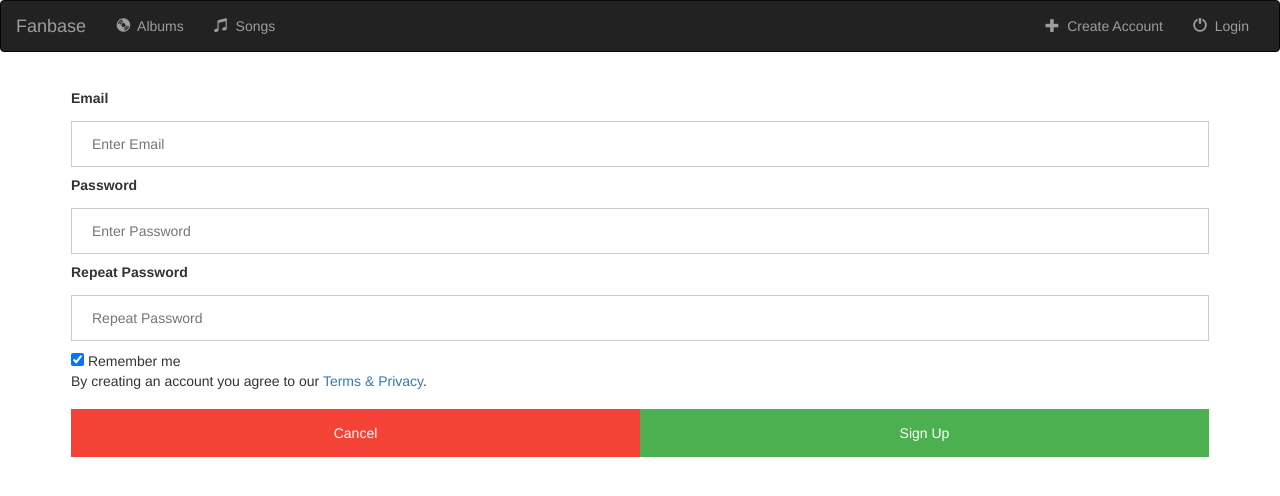
After one commit to jpyneni3/fanbase-application, a Django app: template hello/templates/login.html in a window 1280 px wide. The commit adds this page. Shown: the top 496 px of the page. Run offline with Django 3.2, Linux system fonts and the light colour scheme; the template is opened without the code that fills it, so the values that code supplies are empty; some libraries are stand-ins or nearby versions.

Commit message:
Added login.html

```diff
--- a/gettingstarted/urls.py
+++ b/gettingstarted/urls.py
@@ -14,4 +14,5 @@ urlpatterns = [
     url(r'^db', hello.views.db, name='db'),
     url(r'^admin/', include(admin.site.urls)),
     url(r'^signup/', hello.views.signup, name='signup')
+    url(r'^login/', hello.views.login, name='login')
 ]
--- a/hello/templates/base.html
+++ b/hello/templates/base.html
@@ -43,7 +43,7 @@
                             </a>
                         </li>
                         <li>
-                            <a href="#">
+                            <a href="{% url 'hello.views.login' %}">
                                 <span class="glyphicon glyphicon-off" aria-hidden="true"></span>&nbsp; Login
                             </a>
                         </li>
--- /dev/null
+++ b/hello/templates/login.html
@@ -0,0 +1,167 @@
+<!DOCTYPE html>
+<html lang="en">
+<head>
+    <meta charset="UTF-8">
+    <title>{% block title %}Fanbase{% endblock %}</title>
+    {% load staticfiles %}
+<!--     <link rel="shortcut icon" type="image/png" href="{%  static 'favicon.ico' %}"/> -->
+    <link rel="stylesheet" href="https://maxcdn.bootstrapcdn.com/bootstrap/3.3.6/css/bootstrap.min.css">
+    <link rel="stylesheet" href="http://cdnjs.cloudflare.com/ajax/libs/font-awesome/4.6.3/css/font-awesome.min.css">
+    <link rel="stylesheet" href="http://maxcdn.bootstrapcdn.com/bootstrap/3.3.7/css/bootstrap.min.css">
+    <link href='https://fonts.googleapis.com/css?family=Satisfy' rel='stylesheet' type='text/css'>
+    <script src="https://ajax.googleapis.com/ajax/libs/jquery/1.12.0/jquery.min.js"></script>
+    <script src="http://maxcdn.bootstrapcdn.com/bootstrap/3.3.6/js/bootstrap.min.js"></script>
+    <script src="{% static 'hello/js/main.js' %}"></script>
+</head>
+<style>
+/* Full-width input fields */
+input[type=text], input[type=password] {
+    width: 100%;
+    padding: 12px 20px;
+    margin: 8px 0;
+    display: inline-block;
+    border: 1px solid #ccc;
+    box-sizing: border-box;
+}
+
+/* Set a style for all buttons */
+button {
+    background-color: #4CAF50;
+    color: white;
+    padding: 14px 20px;
+    margin: 8px 0;
+    border: none;
+    cursor: pointer;
+    width: 100%;
+}
+
+/* Extra styles for the cancel button */
+.cancelbtn {
+    padding: 14px 20px;
+    background-color: #f44336;
+}
+
+/* Float cancel and signup buttons and add an equal width */
+.cancelbtn,.signupbtn {
+    float:left;
+    width:50%
+}
+
+/* Add padding to container elements */
+.container {
+    padding: 16px;
+}
+
+/* The Modal (background) */
+.modal {
+    display: none; /* Hidden by default */
+    position: fixed; /* Stay in place */
+    z-index: 1; /* Sit on top */
+    left: 0;
+    top: 0;
+    width: 100%; /* Full width */
+    height: 100%; /* Full height */
+    overflow: auto; /* Enable scroll if needed */
+    background-color: rgb(0,0,0); /* Fallback color */
+    background-color: rgba(0,0,0,0.4); /* Black w/ opacity */
+    padding-top: 60px;
+}
+
+/* Modal Content/Box */
+.modal-content {
+    background-color: #fefefe;
+    margin: 5% auto 15% auto; /* 5% from the top, 15% from the bottom and centered */
+    border: 1px solid #888;
+    width: 80%; /* Could be more or less, depending on screen size */
+}
+
+/* The Close Button (x) */
+.close {
+    position: absolute;
+    right: 35px;
+    top: 15px;
+    color: #000;
+    font-size: 40px;
+    font-weight: bold;
+}
+
+.close:hover,
+.close:focus {
+    color: red;
+    cursor: pointer;
+}
+
+/* Clear floats */
+.clearfix::after {
+    content: "";
+    clear: both;
+    display: table;
+}
+
+/* Change styles for cancel button and signup button on extra small screens */
+@media screen and (max-width: 300px) {
+    .cancelbtn, .signupbtn {
+       width: 100%;
+    }
+}
+</style>
+    <body>
+        <div class="page-wrap">
+        <nav class="navbar navbar-inverse">
+            <div class="container-fluid">
+
+                <!-- Header -->
+                <div class="navbar-header">
+                    <button type="button" class="navbar-toggle" data-toggle="collapse" data-target="#topNavBar">
+                        <span class="icon-bar"></span>
+                        <span class="icon-bar"></span>
+                        <span class="icon-bar"></span>
+                    </button>
+                    <a class="navbar-brand" href="#">Fanbase</a>
+                </div>
+
+                <!-- Items -->
+                <div class="collapse navbar-collapse" id="topNavBar">
+                    <ul class="nav navbar-nav">
+                        <li class="{% block albums_active %}{% endblock %}"><a href="#"><span class="glyphicon glyphicon-cd" aria-hidden="true"></span>&nbsp; Albums</a></li>
+                        <li class="{% block songs_active %}{% endblock %}"><a href="#"><span class="glyphicon glyphicon-music" aria-hidden="true"></span>&nbsp; Songs</a></li>
+                    </ul>
+                    <ul class="nav navbar-nav navbar-right">
+                        <li>
+                            <a href="#">
+                                <span class="glyphicon glyphicon-plus" aria-hidden="true"></span>&nbsp; Create Account
+                            </a>
+                        </li>
+                        <li>
+                            <a href="#">
+                                <span class="glyphicon glyphicon-off" aria-hidden="true"></span>&nbsp; Login
+                            </a>
+                        </li>
+                    </ul>
+                </div>
+
+            </div>
+        </nav>
+
+
+        <form action="/action_page.php">
+          <div class="container">
+            <label><b>Email</b></label>
+            <input type="text" placeholder="Enter Email" name="email" required>
+
+            <label><b>Password</b></label>
+            <input type="password" placeholder="Enter Password" name="psw" required>
+
+            <label><b>Repeat Password</b></label>
+            <input type="password" placeholder="Repeat Password" name="psw-repeat" required>
+            <input type="checkbox" checked="checked"> Remember me
+            <p>By creating an account you agree to our <a href="#">Terms & Privacy</a>.</p>
+
+            <div class="clearfix">
+              <button type="button"  class="cancelbtn">Cancel</button>
+              <button type="submit" class="signupbtn">Sign Up</button>
+            </div>
+          </div>
+        </form>
+      </div>
+    <body>
--- a/hello/urls.py
+++ b/hello/urls.py
@@ -6,4 +6,5 @@ app_name = 'music'
 urlpatterns = [
 	url(r'^$', views.base, name='base'),
 	url(r'^signup/$', views.signup, name='signup')
+	url(r'^login/$', views.login, name='login')
 ]
--- a/hello/views.py
+++ b/hello/views.py
@@ -11,6 +11,9 @@ def index(request):
 def signup(request):
 	return render(request, 'signup.html')
 
+def login(request):
+	return render(request, 'login.html')
+
 def db(request):
 
     greeting = Greeting()
```
